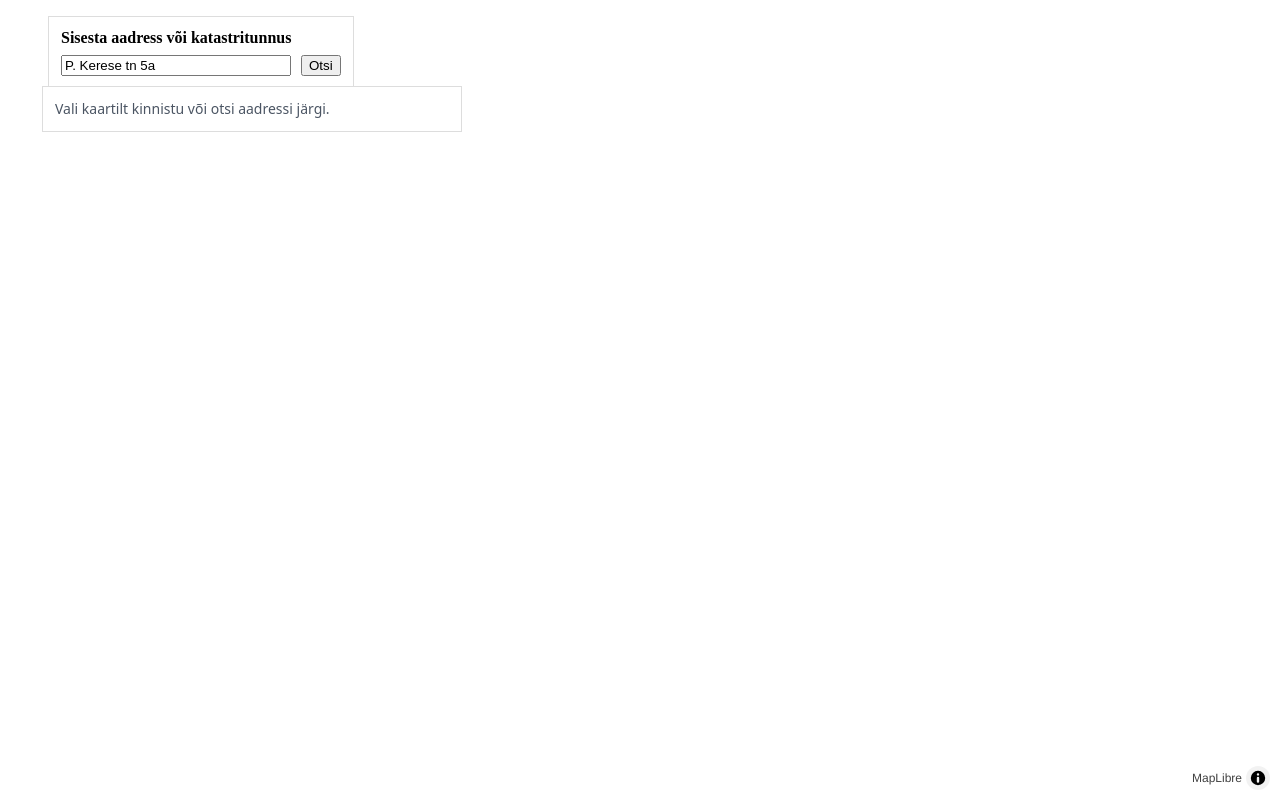
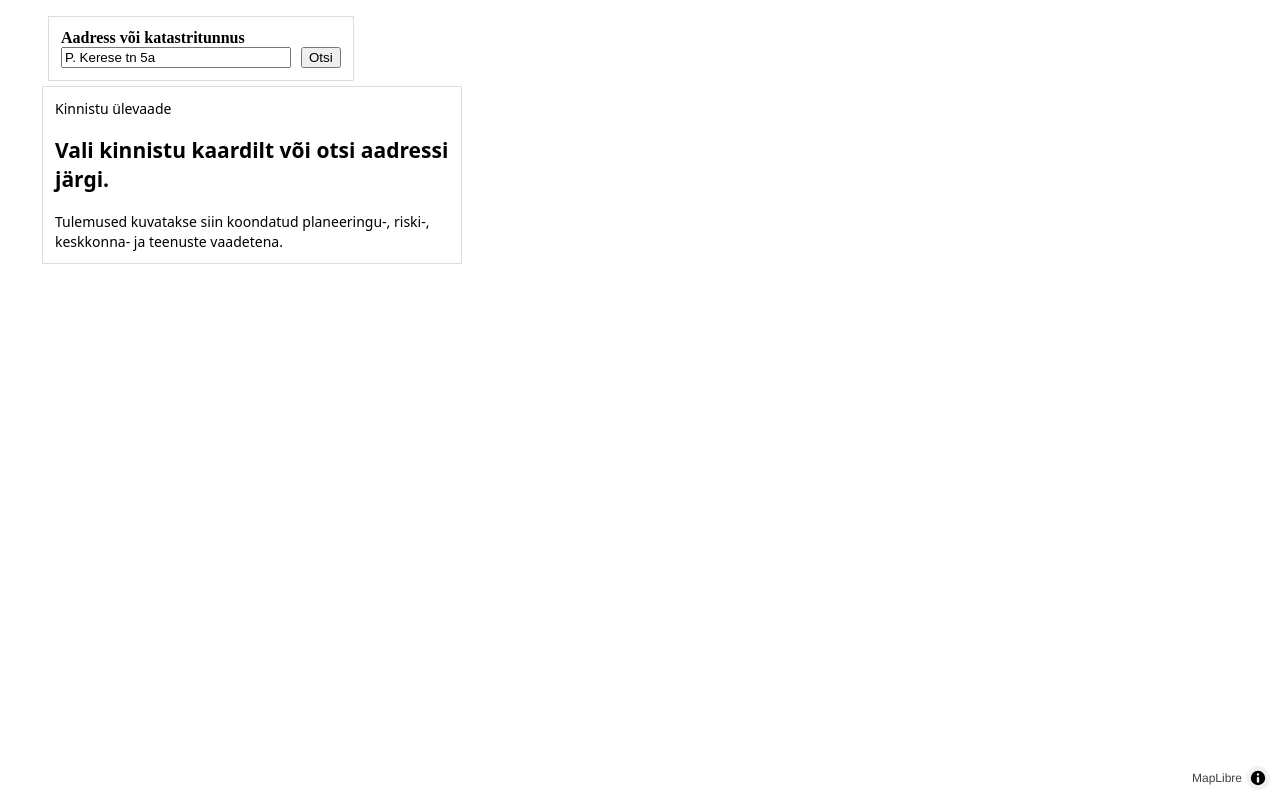
Before and after one commit to siimtishler/krynter, a website built with Vite: page frontend/index.html in a window 1280 px wide. Built offline with nearby package versions, Linux system fonts and the light colour scheme; no server answers.

Commit message:
Set up desktop dashboard shell

```diff
--- a/frontend/index.html
+++ b/frontend/index.html
@@ -1,5 +1,5 @@
 <!DOCTYPE html>
-<html lang="en">
+<html lang="et">
 
 <head>
   <meta charset="UTF-8">
@@ -10,17 +10,25 @@
 </head>
 
 <body>
-  <search-bar id="search-bar">
-    <header id="search-header">Sisesta aadress või katastritunnus</header>
-    <input id="search-input" type="text" value="P. Kerese tn 5a">
-    <button id="search-button">Otsi</button>
-  </search-bar>
+  <main class="app-shell">
+    <section id="map" aria-label="Kinnistute kaart"></section>
 
-  <aside id="results-panel" aria-live="polite">
-    <p class="results-empty">Vali kaartilt kinnistu või otsi aadressi järgi.</p>
-  </aside>
+    <form id="search-bar" class="search-card" role="search">
+      <label id="search-header" for="search-input">Aadress või katastritunnus</label>
+      <div class="search-row">
+        <input id="search-input" type="search" value="P. Kerese tn 5a" autocomplete="street-address">
+        <button id="search-button" class="primary-button" type="submit">Otsi</button>
+      </div>
+    </form>
 
-  <div id="map"></div>
+    <aside id="results-panel" class="results-drawer" aria-live="polite" aria-label="Kinnistu andmed">
+      <div class="empty-panel">
+        <p class="eyebrow">Kinnistu ülevaade</p>
+        <h1>Vali kinnistu kaardilt või otsi aadressi järgi.</h1>
+        <p class="muted">Tulemused kuvatakse siin koondatud planeeringu-, riski-, keskkonna- ja teenuste vaadetena.</p>
+      </div>
+    </aside>
+  </main>
 </body>
 
 </html>
```
